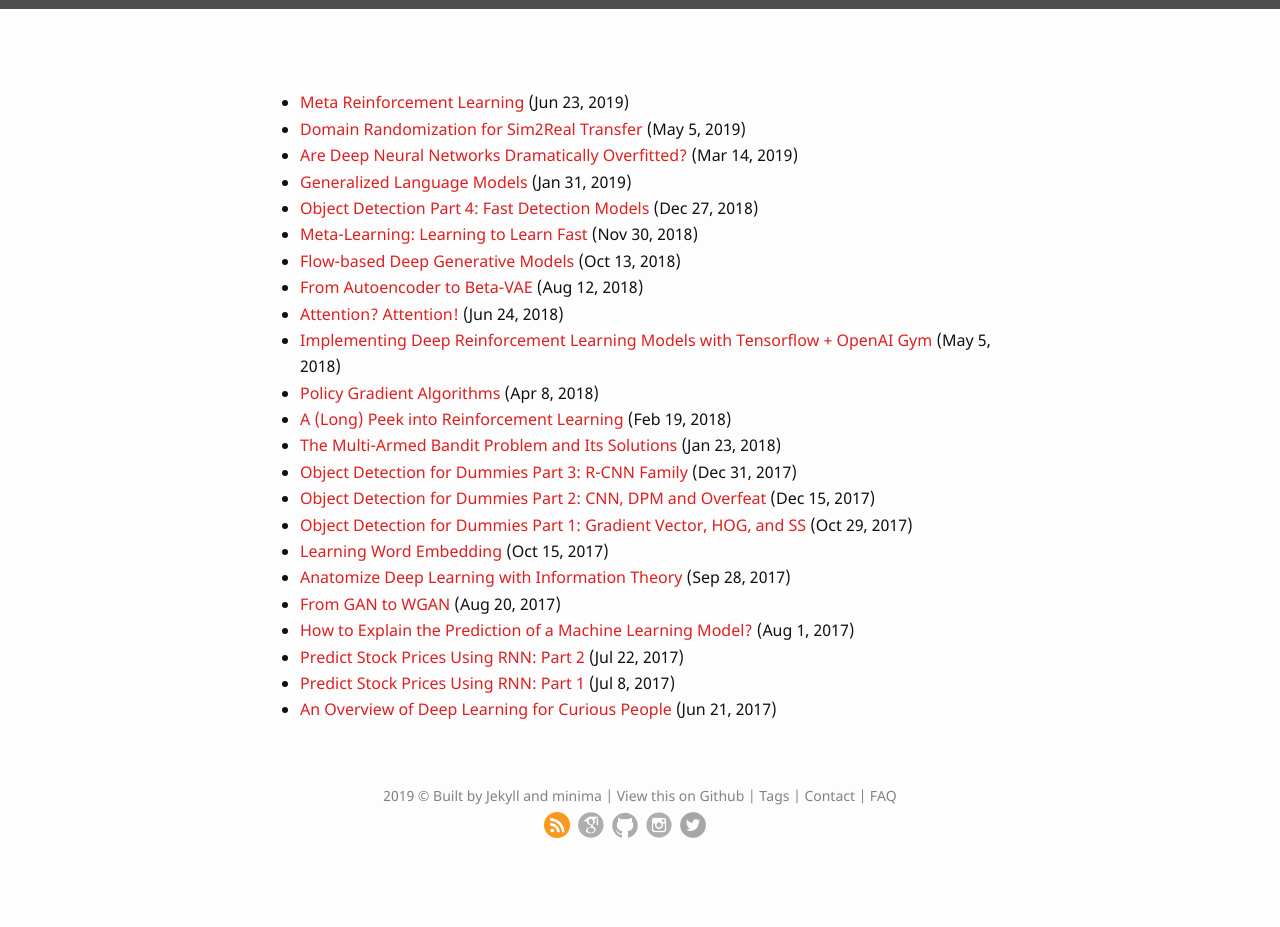
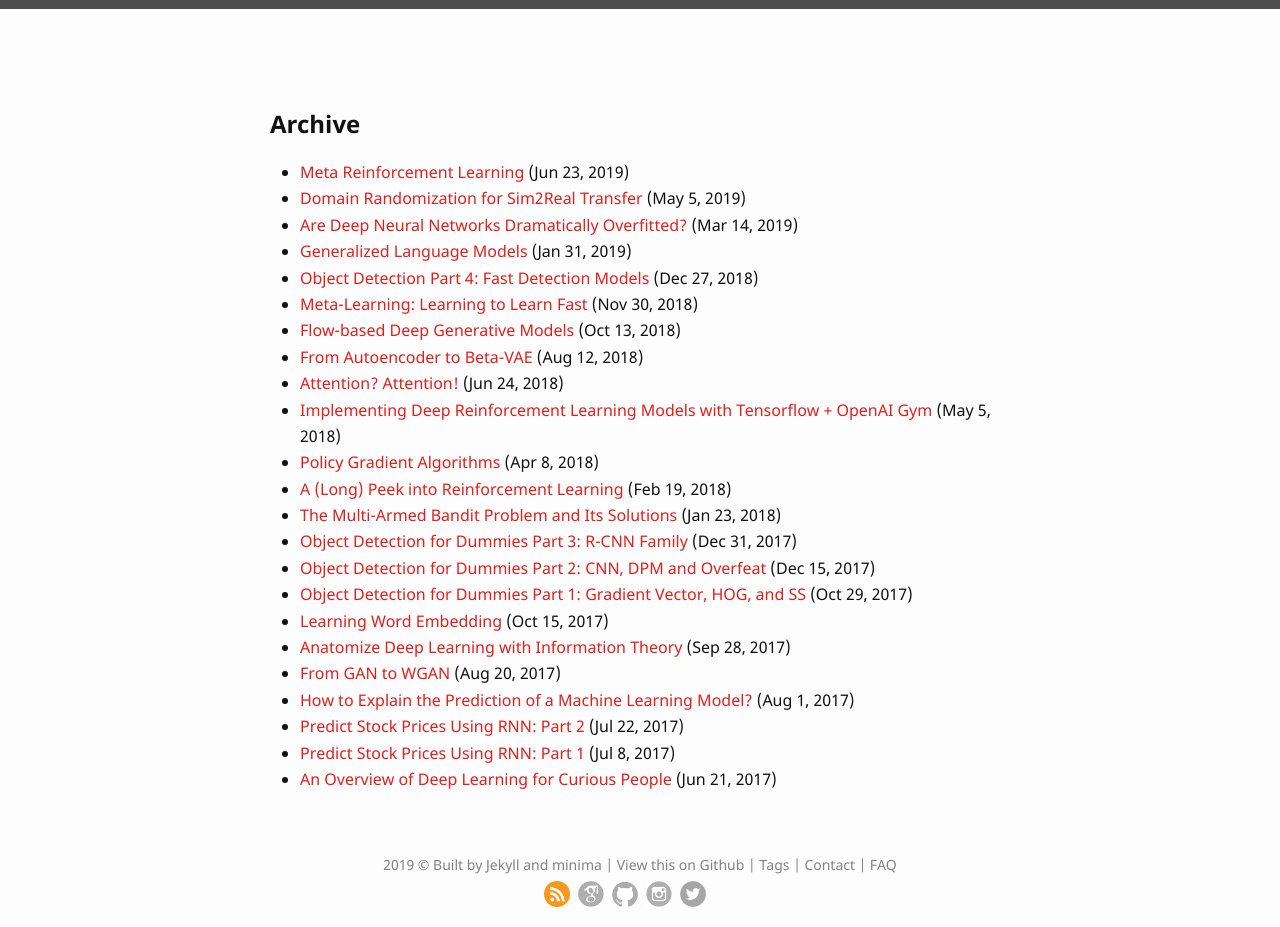
Before and after one commit to lilianweng/lil-log, a Jekyll site: the page built from archive.html, in a window 1280 px wide. Built offline with Jekyll 4.4.1, drawn with Linux system fonts in a browser that asks for light colours; before the commit the page ends 900 px from its top, so only the background shows below that.

Commit message:
update css

```diff
--- a/_includes/header.html
+++ b/_includes/header.html
@@ -11,7 +11,7 @@
             <a class="page-link" href="{{ '/contact.html' | relative_url }}">&#x1f917; Contact</a>
         </nav>
         <nav class="site-nav">
-            <a class="page-link" href="{{ '/FAQ.html' | relative_url }}">&#x1f914; FAQ</a>
+            <a class="page-link" href="{{ '/FAQ.html' | relative_url }}">&#x1F64B; FAQ</a>
         </nav>
         <nav class="site-nav">
             <a class="page-link" href="{{ '/archive.html' | relative_url }}">&#x1f516; Archive</a>
--- a/_sass/minima/_layout.scss
+++ b/_sass/minima/_layout.scss
@@ -200,7 +200,7 @@
 
 .post-link {
   display: block;
-  @include relative-font-size(1.75);
+  @include relative-font-size(1.6);
   font-weight: 600;
 
   font-color: #000000;
@@ -217,7 +217,7 @@
  */
 
 .other-pages {
-    margin-top: $spacing-unit * 2;
+    margin-top: $spacing-unit * 0.5;
 }
 
 div.qa {
--- a/archive.html
+++ b/archive.html
@@ -1,7 +1,8 @@
 ---
 layout: default
 ---
-
+<div class="home other-pages">
+  <h1 class="page-heading">Archive</h1>
   <ul class="posts">
   {% for post in site.posts %}
     <li>
@@ -9,3 +10,4 @@
     </li>
   {% endfor %}
   </ul>
+</div>
```
Lines whose indentation alone changed are shown as unchanged.
